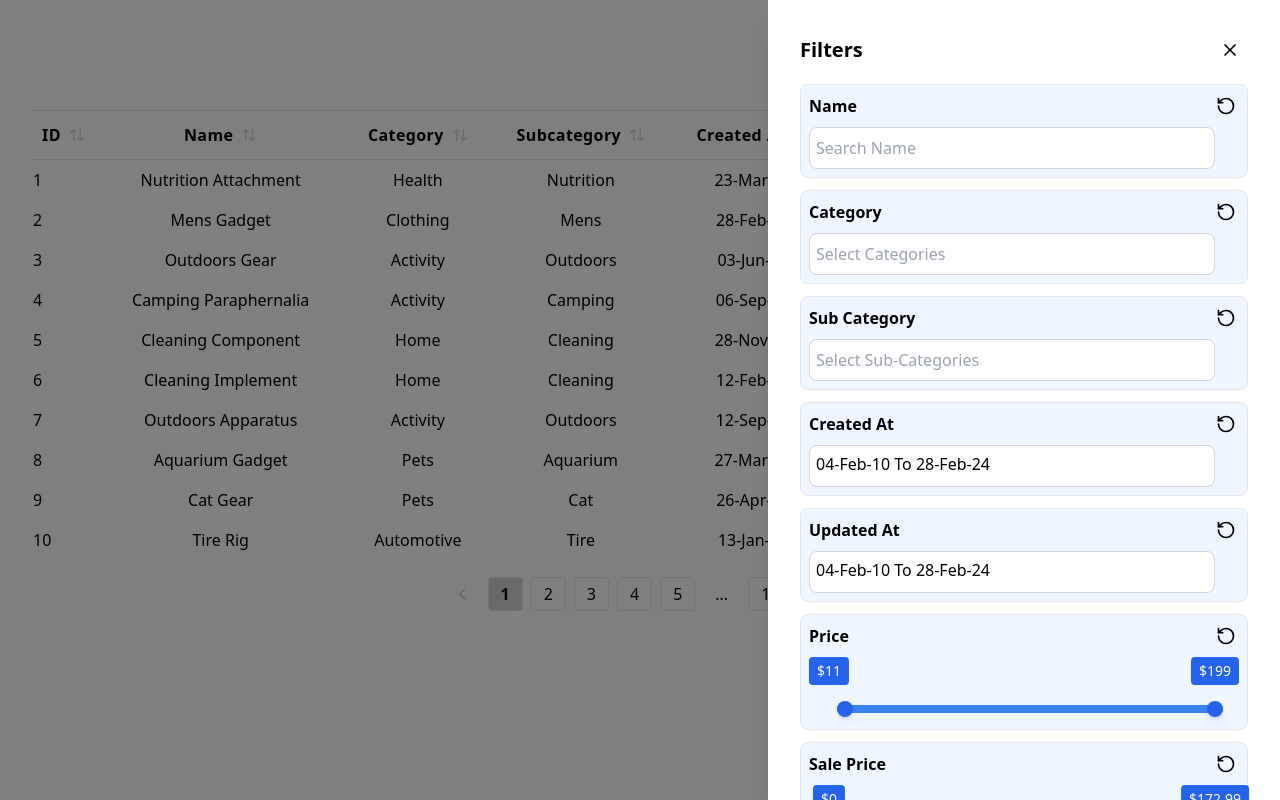
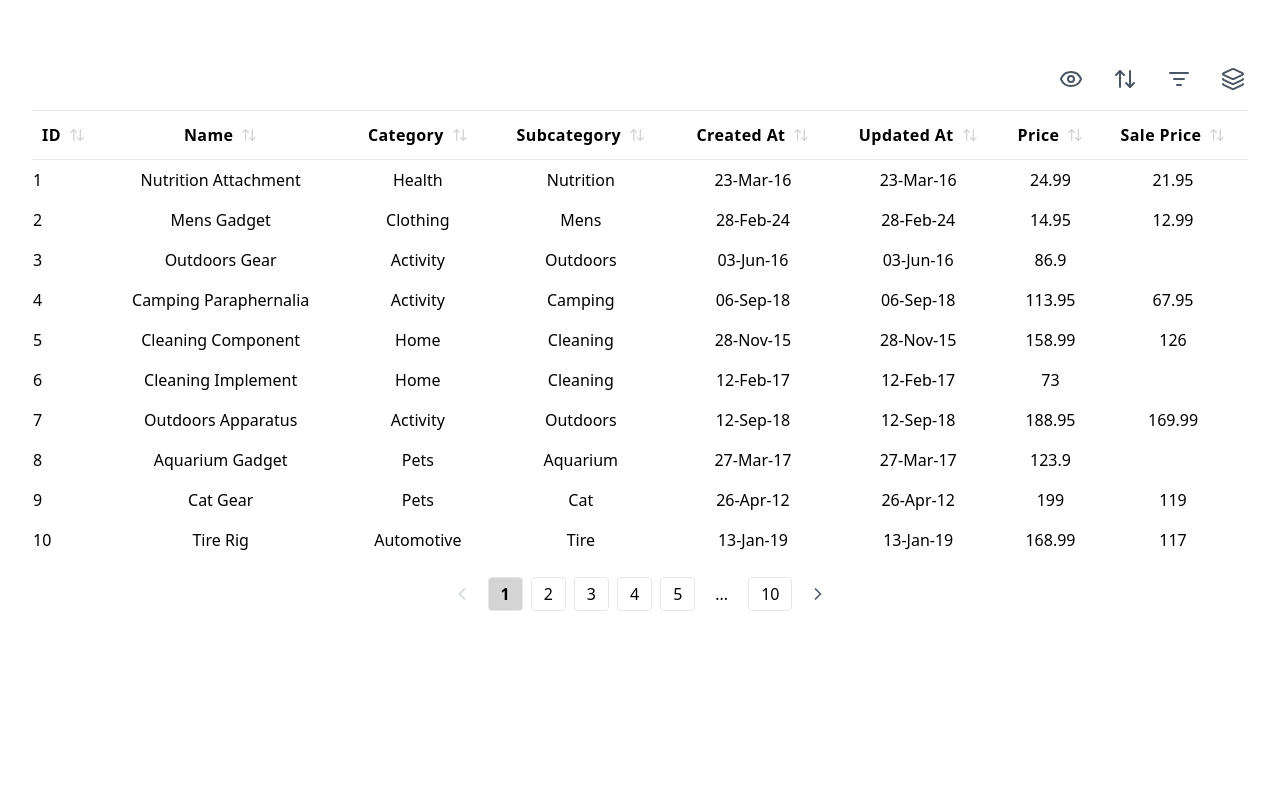
Before and after one commit to ShivangamSoni/products-table, a React (Vite) app: page / in a window 1280 px wide. Built offline with nearby package versions, Linux system fonts and the light colour scheme.

Commit message:
Fix: Minor Fixes
- Side Panel default state to be closed
- Proper Header display for Toggle & Sorting Panels

```diff
--- a/src/components/products/SIdePanels/Sorting.tsx
+++ b/src/components/products/SIdePanels/Sorting.tsx
@@ -20,7 +20,7 @@ export default function Sorting({
                                     className="outline-none w-full flex items-center justify-start gap-3 p-3 border rounded hover:bg-gray-100 focus-visible:bg-gray-100"
                                     onClick={column.getToggleSortingHandler()}
                                 >
-                                    {column.id}
+                                    {column.columnDef.header?.toString()}
                                     {!isSorted ? (
                                         <ArrowUpDown size={16} />
                                     ) : isSorted === "asc" ? (
--- a/src/components/products/SIdePanels/Toggle.tsx
+++ b/src/components/products/SIdePanels/Toggle.tsx
@@ -36,7 +36,7 @@ export default function Toggle({
                 {tableManager.getAllLeafColumns().map((column) => (
                     <li key={column.id}>
                         <label className="flex items-center justify-between cursor-pointer gap-3 p-3 border rounded hover:bg-gray-100 focus-visible:bg-gray-100">
-                            {column.id}
+                            {column.columnDef.header?.toString()}
                             <input
                                 type="checkbox"
                                 checked={visibility[column.id]}
--- a/src/components/products/Table.tsx
+++ b/src/components/products/Table.tsx
@@ -208,7 +208,7 @@ export default function ProductsTable() {
 
     const [sidePanelStatus, setSidePanelStatus] = useState<
         "close" | "sort" | "toggle" | "group" | "filter"
-    >("filter");
+    >("close");
 
     const [sorting, setSorting] = useState<ColumnSort[]>([]);
 
```
